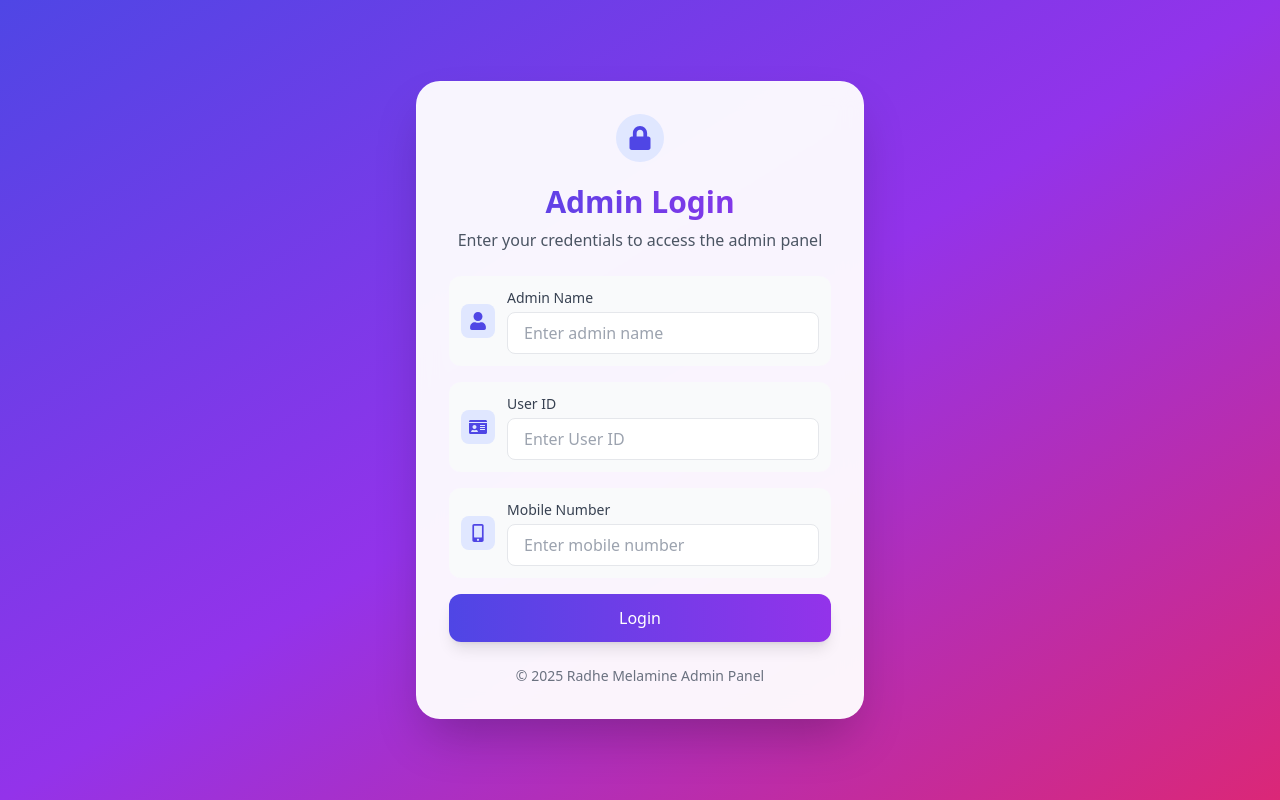
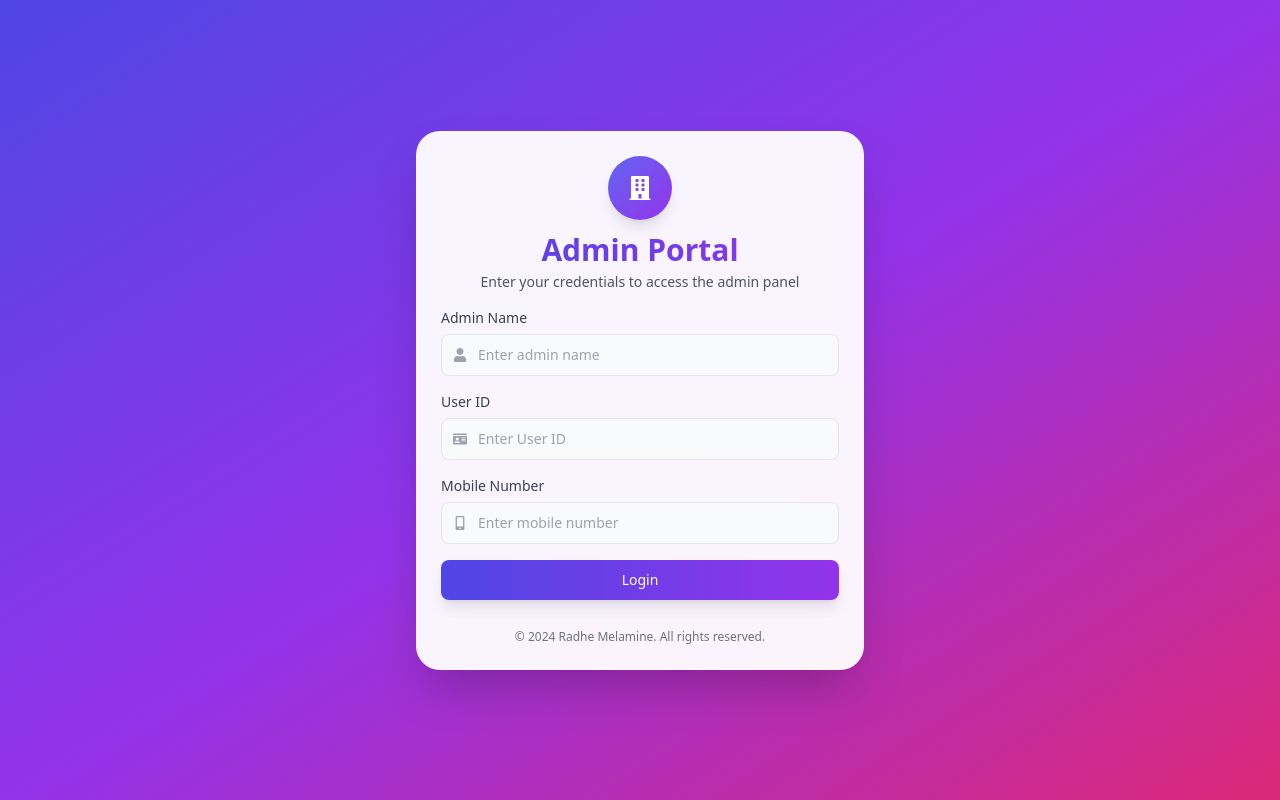
Before and after one commit to rakeshkumar22743/radhetableware, a React (Create React App) app: page /AdminLogin in a window 1280 px wide. Built offline with nearby package versions, Linux system fonts and the light colour scheme.

Commit message:
changes done

```diff
--- a/src/components/AdminLogin.js
+++ b/src/components/AdminLogin.js
@@ -1,6 +1,6 @@
 import React, { useState } from "react";
 import { motion } from "framer-motion";
-import { FaUser, FaMobileAlt, FaIdCard, FaLock } from "react-icons/fa";
+import { FaUser, FaMobileAlt, FaIdCard, FaLock, FaBuilding } from "react-icons/fa";
 import axios from "axios";
 import { useNavigate } from "react-router-dom";
 
@@ -10,7 +10,6 @@ const AdminLogin = () => {
   const [phoneNumber, setPhoneNumber] = useState("");
   const [loading, setLoading] = useState(false);
   const [error, setError] = useState("");
-  // const [success, setSuccess] = useState(""); // Removed as we will redirect
   const navigate = useNavigate();
 
   const containerVariants = {
@@ -32,7 +31,6 @@ const AdminLogin = () => {
     e.preventDefault();
     setLoading(true);
     setError("");
-    // setSuccess(""); // Removed as we are redirecting
 
     try {
       const response = await axios.post(
@@ -44,10 +42,9 @@ const AdminLogin = () => {
       );
 
       if (response.data.success) {
-        // Store token and redirect
-        localStorage.setItem("jwtToken", response.data.data.token); // Store the token
+        localStorage.setItem("jwtToken", response.data.data.token);
         console.log("Login successful:", response.data);
-        navigate("/csv-dashboard"); // Redirect to the new dashboard route
+        navigate("/csv-dashboard");
       } else {
         setError(response.data.message || "Login failed.");
       }
@@ -62,29 +59,31 @@ const AdminLogin = () => {
   };
 
   return (
-    <div className="min-h-screen bg-gradient-to-br from-indigo-600 via-purple-600 to-pink-600 flex items-center justify-center p-4 sm:p-6 md:p-8">
+    <div className="h-screen bg-gradient-to-br from-indigo-600 via-purple-600 to-pink-600 flex items-center justify-center p-2 sm:p-3 md:p-4">
       <motion.div
         initial={{ opacity: 0, scale: 0.95 }}
         animate={{ opacity: 1, scale: 1 }}
         transition={{ duration: 0.6 }}
-        className="bg-white/95 backdrop-blur-md shadow-2xl rounded-3xl w-full max-w-md p-4 sm:p-6 md:p-8 border border-white/20"
+        className="bg-white/95 backdrop-blur-md shadow-2xl rounded-2xl sm:rounded-3xl w-full max-w-[95%] sm:max-w-[85%] md:max-w-[75%] lg:max-w-md p-3 sm:p-4 md:p-6 border border-white/20"
       >
         <motion.div
           variants={containerVariants}
           initial="hidden"
           animate="visible"
-          className="space-y-4 sm:space-y-6"
+          className="space-y-3 sm:space-y-4"
         >
-          <motion.div variants={itemVariants} className="text-center">
-            <div className="inline-block p-2 sm:p-3 bg-indigo-100 rounded-full mb-3 sm:mb-4">
-              <FaLock className="text-indigo-600 text-xl sm:text-2xl" />
+          <motion.div variants={itemVariants} className="text-center space-y-2 sm:space-y-3">
+            <div className="inline-flex items-center justify-center w-14 h-14 sm:w-16 sm:h-16 bg-gradient-to-br from-indigo-500 to-purple-600 rounded-full shadow-lg">
+              <FaBuilding className="text-white text-xl sm:text-2xl" />
             </div>
-            <h2 className="text-2xl sm:text-3xl font-bold bg-gradient-to-r from-indigo-600 to-purple-600 bg-clip-text text-transparent">
-              Admin Login
+            <div>
+              <h2 className="text-xl sm:text-2xl md:text-3xl font-bold bg-gradient-to-r from-indigo-600 to-purple-600 bg-clip-text text-transparent">
+                Admin Portal
               </h2>
-            <p className="text-sm sm:text-base text-gray-600 mt-2">
+              <p className="text-gray-600 mt-1 text-xs sm:text-sm">
                 Enter your credentials to access the admin panel
               </p>
+            </div>
           </motion.div>
 
           <motion.form
@@ -92,37 +91,36 @@ const AdminLogin = () => {
             className="space-y-3 sm:space-y-4"
             onSubmit={handleSubmit}
           >
-            <div className="space-y-3 sm:space-y-4">
-              <div className="flex items-center gap-2 sm:gap-3 p-2 sm:p-3 bg-gray-50 rounded-xl">
-                <div className="bg-indigo-100 p-1.5 sm:p-2 rounded-lg">
-                  <FaUser className="text-indigo-600 text-base sm:text-lg" />
-                </div>
-                <div className="flex-1">
-                  <label className="block text-xs sm:text-sm font-medium text-gray-700 mb-1">
+            <div className="space-y-1 sm:space-y-1.5">
+              <label className="block text-xs sm:text-sm font-medium text-gray-700">
                 Admin Name
               </label>
+              <div className="relative">
+                <div className="absolute inset-y-0 left-0 pl-3 flex items-center pointer-events-none">
+                  <FaUser className="text-gray-400 text-sm" />
+                </div>
                 <input
                   type="text"
                   placeholder="Enter admin name"
-                    className="w-full px-3 sm:px-4 py-1.5 sm:py-2 text-sm sm:text-base bg-white border border-gray-200 rounded-lg focus:outline-none focus:ring-2 focus:ring-indigo-500 focus:border-transparent transition-all duration-200"
+                  className="w-full pl-9 pr-3 py-2 sm:py-2.5 text-sm bg-gray-50 border border-gray-200 rounded-lg focus:outline-none focus:ring-2 focus:ring-indigo-500 focus:border-transparent transition-all duration-200"
                   value={adminName}
                   onChange={(e) => setAdminName(e.target.value)}
                 />
               </div>
             </div>
 
-              <div className="flex items-center gap-2 sm:gap-3 p-2 sm:p-3 bg-gray-50 rounded-xl">
-                <div className="bg-indigo-100 p-1.5 sm:p-2 rounded-lg">
-                  <FaIdCard className="text-indigo-600 text-base sm:text-lg" />
-                </div>
-                <div className="flex-1">
-                  <label className="block text-xs sm:text-sm font-medium text-gray-700 mb-1">
+            <div className="space-y-1 sm:space-y-1.5">
+              <label className="block text-xs sm:text-sm font-medium text-gray-700">
                 User ID
               </label>
+              <div className="relative">
+                <div className="absolute inset-y-0 left-0 pl-3 flex items-center pointer-events-none">
+                  <FaIdCard className="text-gray-400 text-sm" />
+                </div>
                 <input
                   type="text"
                   placeholder="Enter User ID"
-                    className="w-full px-3 sm:px-4 py-1.5 sm:py-2 text-sm sm:text-base bg-white border border-gray-200 rounded-lg focus:outline-none focus:ring-2 focus:ring-indigo-500 focus:border-transparent transition-all duration-200"
+                  className="w-full pl-9 pr-3 py-2 sm:py-2.5 text-sm bg-gray-50 border border-gray-200 rounded-lg focus:outline-none focus:ring-2 focus:ring-indigo-500 focus:border-transparent transition-all duration-200"
                   value={userId}
                   onChange={(e) => setUserId(e.target.value)}
                   required
@@ -130,45 +128,59 @@ const AdminLogin = () => {
               </div>
             </div>
 
-              <div className="flex items-center gap-2 sm:gap-3 p-2 sm:p-3 bg-gray-50 rounded-xl">
-                <div className="bg-indigo-100 p-1.5 sm:p-2 rounded-lg">
-                  <FaMobileAlt className="text-indigo-600 text-base sm:text-lg" />
-                </div>
-                <div className="flex-1">
-                  <label className="block text-xs sm:text-sm font-medium text-gray-700 mb-1">
+            <div className="space-y-1 sm:space-y-1.5">
+              <label className="block text-xs sm:text-sm font-medium text-gray-700">
                 Mobile Number
               </label>
+              <div className="relative">
+                <div className="absolute inset-y-0 left-0 pl-3 flex items-center pointer-events-none">
+                  <FaMobileAlt className="text-gray-400 text-sm" />
+                </div>
                 <input
                   type="tel"
                   placeholder="Enter mobile number"
-                    className="w-full px-3 sm:px-4 py-1.5 sm:py-2 text-sm sm:text-base bg-white border border-gray-200 rounded-lg focus:outline-none focus:ring-2 focus:ring-indigo-500 focus:border-transparent transition-all duration-200"
+                  className="w-full pl-9 pr-3 py-2 sm:py-2.5 text-sm bg-gray-50 border border-gray-200 rounded-lg focus:outline-none focus:ring-2 focus:ring-indigo-500 focus:border-transparent transition-all duration-200"
                   value={phoneNumber}
                   onChange={(e) => setPhoneNumber(e.target.value)}
                   required
                 />
               </div>
             </div>
-            </div>
 
             {error && (
-              <p className="text-red-500 text-sm text-center">{error}</p>
+              <motion.div
+                initial={{ opacity: 0, y: -10 }}
+                animate={{ opacity: 1, y: 0 }}
+                className="bg-red-50 border border-red-200 text-red-600 px-3 py-2 rounded-lg text-xs sm:text-sm"
+              >
+                {error}
+              </motion.div>
             )}
-            {/* Removed success message as we are redirecting */}
 
             <motion.button
               whileHover={{ scale: 1.02 }}
               whileTap={{ scale: 0.98 }}
               type="submit"
-              className="w-full bg-gradient-to-r from-indigo-600 to-purple-600 text-white py-2 sm:py-3 text-sm sm:text-base rounded-xl font-medium shadow-lg hover:shadow-xl transition-all duration-300"
               disabled={loading}
+              className="w-full bg-gradient-to-r from-indigo-600 to-purple-600 text-white py-2 sm:py-2.5 rounded-lg font-medium text-sm shadow-lg hover:shadow-xl transition-all duration-300 disabled:opacity-70 disabled:cursor-not-allowed"
             >
-              {loading ? "Logging in..." : "Login"}
+              {loading ? (
+                <div className="flex items-center justify-center">
+                  <div className="w-4 h-4 border-2 border-white border-t-transparent rounded-full animate-spin mr-2"></div>
+                  <span className="text-sm">Logging in...</span>
+                </div>
+              ) : (
+                "Login"
+              )}
             </motion.button>
           </motion.form>
 
-          <motion.div variants={itemVariants} className="text-center">
-            <p className="text-xs sm:text-sm text-gray-500">
-              © 2025 Radhe Melamine Admin Panel
+          <motion.div
+            variants={itemVariants}
+            className="text-center pt-2 sm:pt-3 border-t border-gray-100"
+          >
+            <p className="text-xs text-gray-500">
+              © 2024 Radhe Melamine. All rights reserved.
             </p>
           </motion.div>
         </motion.div>
--- a/src/components/OrderConfirmation.js
+++ b/src/components/OrderConfirmation.js
@@ -46,6 +46,7 @@ const OrderConfirmation = () => {
       if (response.status === 200) {
         setOrderConfirmed(true);
         alert("Order confirmed successfully!");
+        navigate("/SubmitFeedback");
       } else {
         alert("Failed to confirm order: " + response.data.message);
       }
@@ -62,7 +63,13 @@ const OrderConfirmation = () => {
   };
 
   if (loading) {
-    return <div className="text-center py-8">Loading order details...</div>;
+    return (
+      <div className="min-h-screen bg-gradient-to-br from-blue-600 via-indigo-600 to-purple-600 flex items-center justify-center">
+        <div className="flex flex-col items-center">
+          <div className="w-16 h-16 border-4 border-white border-t-transparent rounded-full animate-spin"></div>
+        </div>
+      </div>
+    );
   }
 
   if (error) {
```
Also changed, not shown: src/components/CsvDashboard.js (+13 -1 lines). Lines whose indentation alone changed are shown as unchanged.
